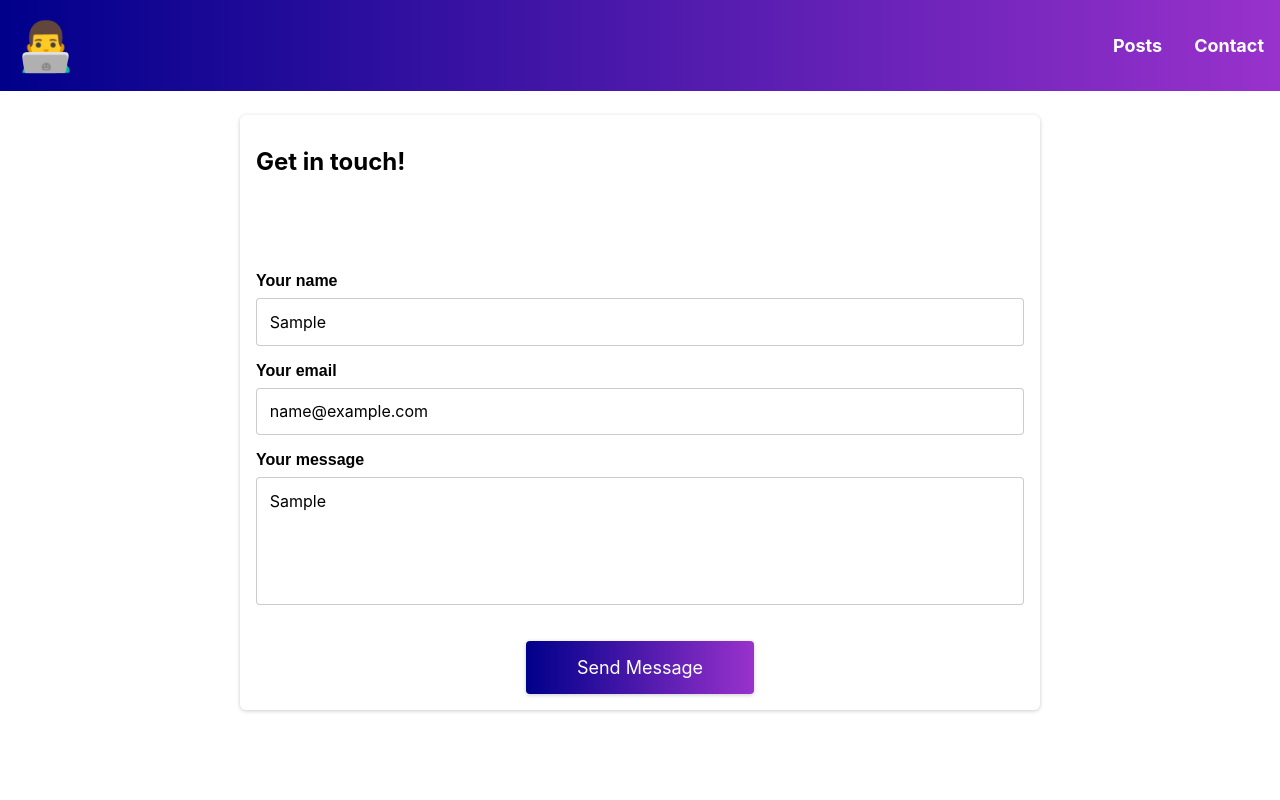
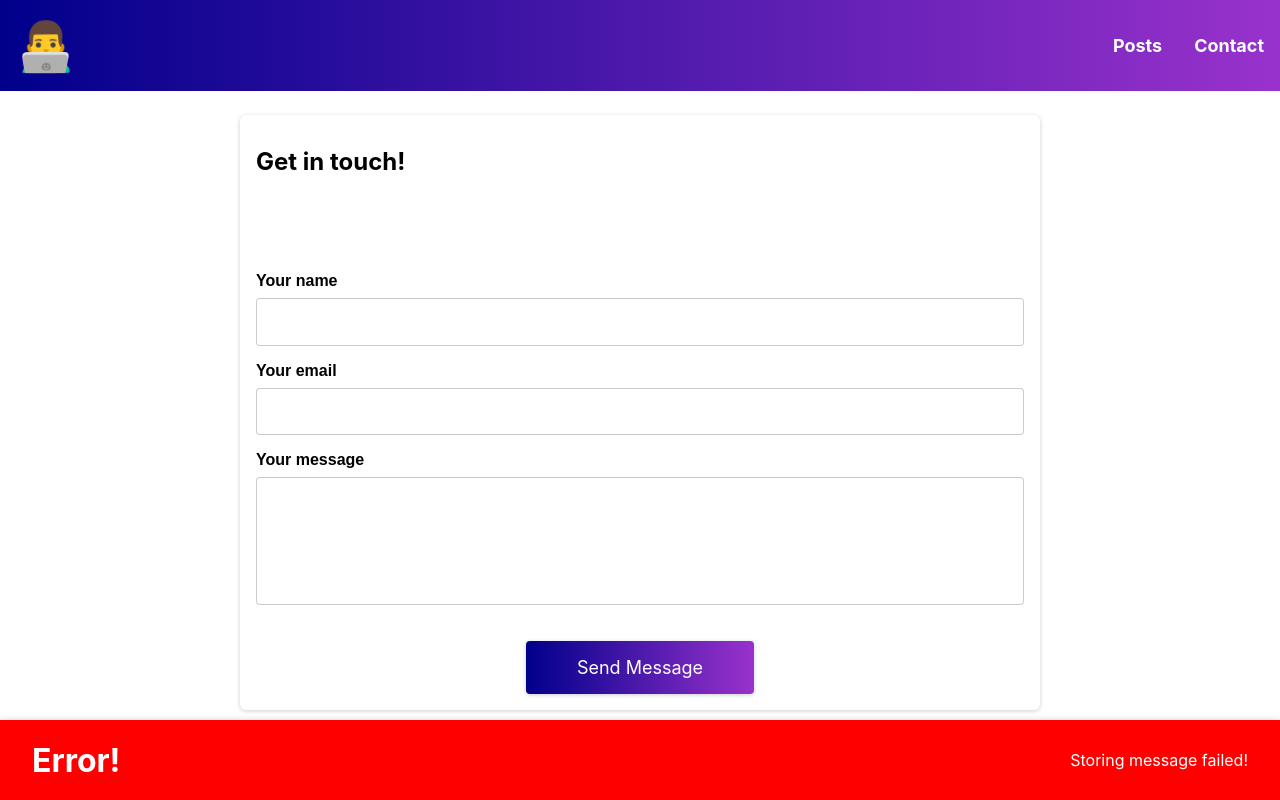
Before and after one commit to quantumomid/blog, a Next.js app: page /contact in a window 1280 px wide. Both pictures are taken after typing "Sample", "name@example.com", "Sample" into the empty fields and a click on the button "Send Message". Shown: the top 800 px of the page. Built offline with nearby package versions, Linux system fonts and the light colour scheme; no server answers; the database is empty.

Commit message:
add mongodb to add data to databas and notification component for proividing user feedback to improve user experience

```diff
--- a/components/contact/ContactForm.js
+++ b/components/contact/ContactForm.js
@@ -1,15 +1,8 @@
-import { useState } from "react";
+import { Fragment, useEffect, useState } from "react";
+import Notification from "../ui/Notification";
 import styles from "./Contact.module.css";
 
-
-const ContactForm = () => {
-    const [email, setEmail] = useState("");
-    const [name, setName] = useState("");
-    const [message, setMessage] = useState("");
-
-    const handleSubmit = async (event) => {
-        event.preventDefault();
-        const contactData = {name, email, message}
+const sendContactData = async(contactData) => {
     const postResponse = await fetch("/api/contact", {
         method: "POST",
         body: JSON.stringify(contactData),
@@ -19,9 +12,89 @@ const ContactForm = () => {
     })
     const postResponseData = await postResponse.json();
     // console.log(postResponseData);
+
+    if (!postResponse.ok) {
+        throw new Error(postResponseData.message || 'Something went wrong!');
+    }
+
+    return postResponseData;
+}
+
+const ContactForm = () => {
+    const [email, setEmail] = useState("");
+    const [name, setName] = useState("");
+    const [message, setMessage] = useState("");
+    const [submissionStatus, setSubmissionStatus] = useState({}); //pending, success or error
+    const [submissionError, setSubmissionError] = useState("");
+
+    useEffect(() => {
+        if (submissionStatus === 'success' || submissionStatus === 'error') {
+            const timer = setTimeout(() => {
+              setSubmissionStatus(null);
+              setSubmissionError(null);
+            }, 3000);
+
+            return () => clearTimeout(timer);
+        }
+    }, [submissionStatus])
+
+    const handleSubmit = async (event) => {
+        event.preventDefault();
+
+        setSubmissionStatus("pending");
+
+        try {
+            const contactData = {name, email, message};
+            await sendContactData(contactData);
+
+            setSubmissionStatus("success");
+        } catch (error) {
+            setSubmissionStatus("error");
+            setSubmissionError(error.message);
+        }
+
+        //RESET
+        setName("");
+        setEmail("");
+        setMessage("");
+    }
+
+    let notification;
+
+    if (submissionStatus=== "pending") {
+        notification = {
+          status: "pending",
+          title: "Sending message...",
+          message: "Your message is on its way!",
+        };
+      }
+
+      if (submissionStatus=== "success") {
+        notification = {
+          status: "success",
+          title: "Success!",
+          message: "Message sent successfully!",
+        };
+      }
+
+      if (submissionStatus=== "error") {
+        notification = {
+          status: "error",
+          title: "Error!",
+          message: submissionError,
+        };
       }
 
     return (
+        <Fragment>
+            {   notification
+                    &&
+                <Notification
+                    status={notification.status}
+                    title={notification.title}
+                    message={notification.message}
+                />
+            }
             <form className={styles.form} onSubmit={handleSubmit}>
                 <div className={styles.controls}>
                     <div className={styles.control}>
@@ -52,6 +125,7 @@ const ContactForm = () => {
                     </div>
                 </div>
             </form>
+        </Fragment>
     )
 }
 
--- /dev/null
+++ b/components/ui/Notification.js
@@ -0,0 +1,25 @@
+import styles from "./Notification.module.css";
+
+const Notification = ({ title, message, status }) => {
+
+    let statusClasses = "";
+
+    if (status === "success") {
+      statusClasses = styles.success;
+    }
+
+    if (status === "error") {
+      statusClasses = styles.error;
+    }
+
+    const cssClasses = `${styles.notification} ${statusClasses}`;
+
+    return (
+        <aside className={cssClasses}>
+            <h2>{title}</h2>
+            <p>{message}</p>
+        </aside>
+    )
+}
+
+export default Notification;
--- /dev/null
+++ b/components/ui/Notification.module.css
@@ -0,0 +1,34 @@
+.notification {
+    display: flex;
+    justify-content: space-between;
+    align-items: center;
+    color: white;
+    background-color: blue;
+    padding: 0 4vh;
+    box-shadow: 0 1px 8px rgba(0, 0, 0, 0.2);
+    position: fixed;
+    height: 5rem;
+    bottom: 0;
+    width: 100%;
+    left: 0;
+    border-top-right-radius: 0;
+    border-top-left-radius: 0;
+    z-index: 1;
+}
+
+.notification h2 {
+    font-size: 2rem;
+    margin: 0;
+}
+
+.notification p {
+    margin: 0;
+}
+
+.success {
+    background-color: green;
+}
+
+.error {
+    background-color: red;
+}
--- a/package.json
+++ b/package.json
@@ -9,6 +9,7 @@
   },
   "dependencies": {
     "gray-matter": "^4.0.3",
+    "mongodb": "^4.3.1",
     "next": "12.0.10",
     "react": "17.0.2",
     "react-dom": "17.0.2",
--- a/pages/api/contact.js
+++ b/pages/api/contact.js
@@ -1,5 +1,6 @@
+import { MongoClient } from "mongodb";
 
-const handler = (req, res) => {
+const handler = async(req, res) => {
     if (req.method === "POST") {
         const { name, email, message } = req.body;
         // some backend validations
@@ -24,11 +25,24 @@ const handler = (req, res) => {
         let client;
 
         try {
-
+            client = await MongoClient.connect(`mongodb+srv://quantumomid:${process.env.MONGO_DB_USER_PASSWORD}@cluster0.garht.mongodb.net/myBlog?retryWrites=true&w=majority`)
         } catch (error) {
-
+            res.status(500).json({ message: 'Could not connect to database.' });
+            return;
         }
 
+        const db = client.db();
+
+        try {
+            const result = await db.collection("messages").insertOne(newMessage);
+            newMessage.id = result.insertedId;
+        } catch (error) {
+            client.close();
+            res.status(500).json({ message: 'Storing message failed!' });
+            return;
+        }
+
+        client.close();
 
         res
             .status(201)
```
Also changed, not shown: 1 other file (tests, documents, lock files or other folders). Lines whose indentation alone changed are shown as unchanged.
